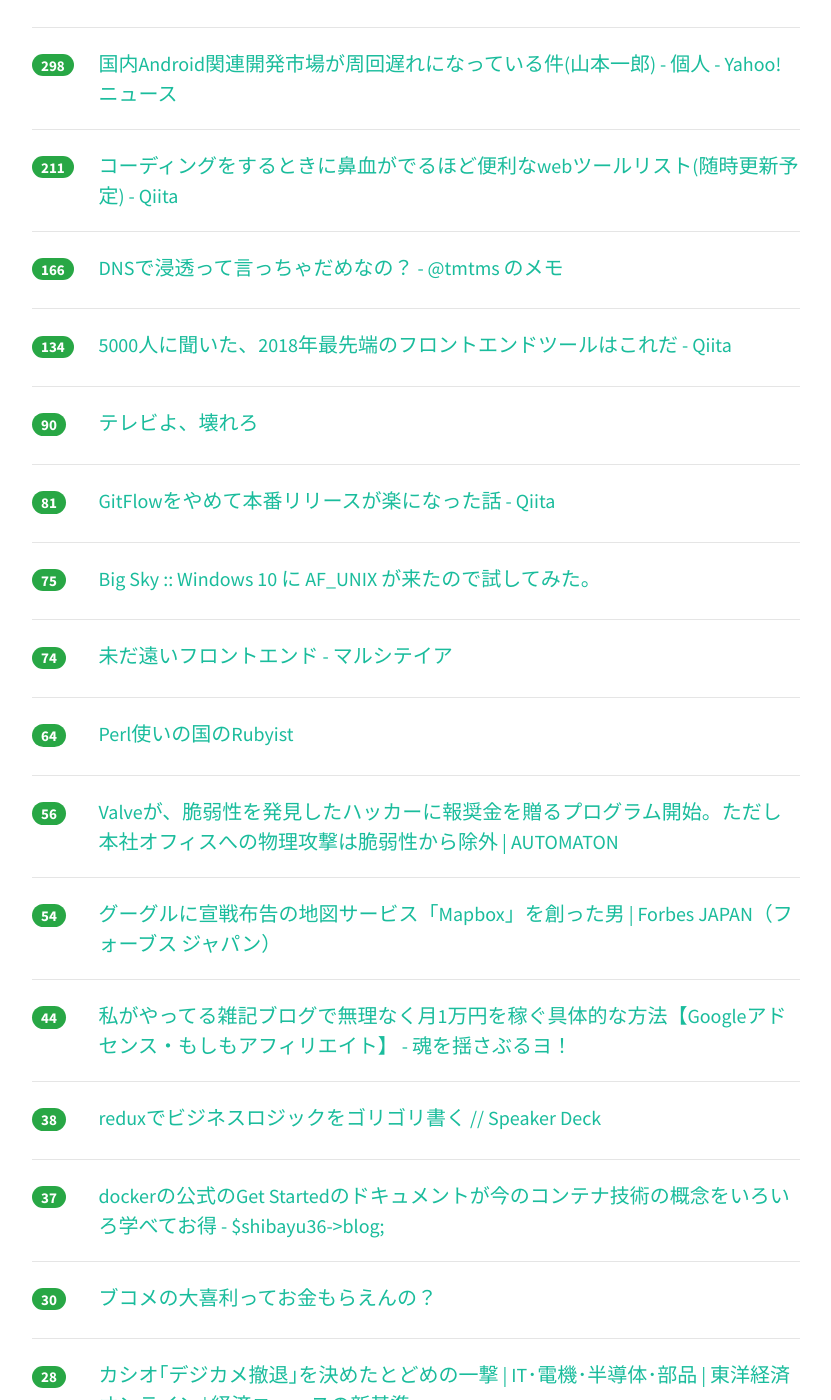
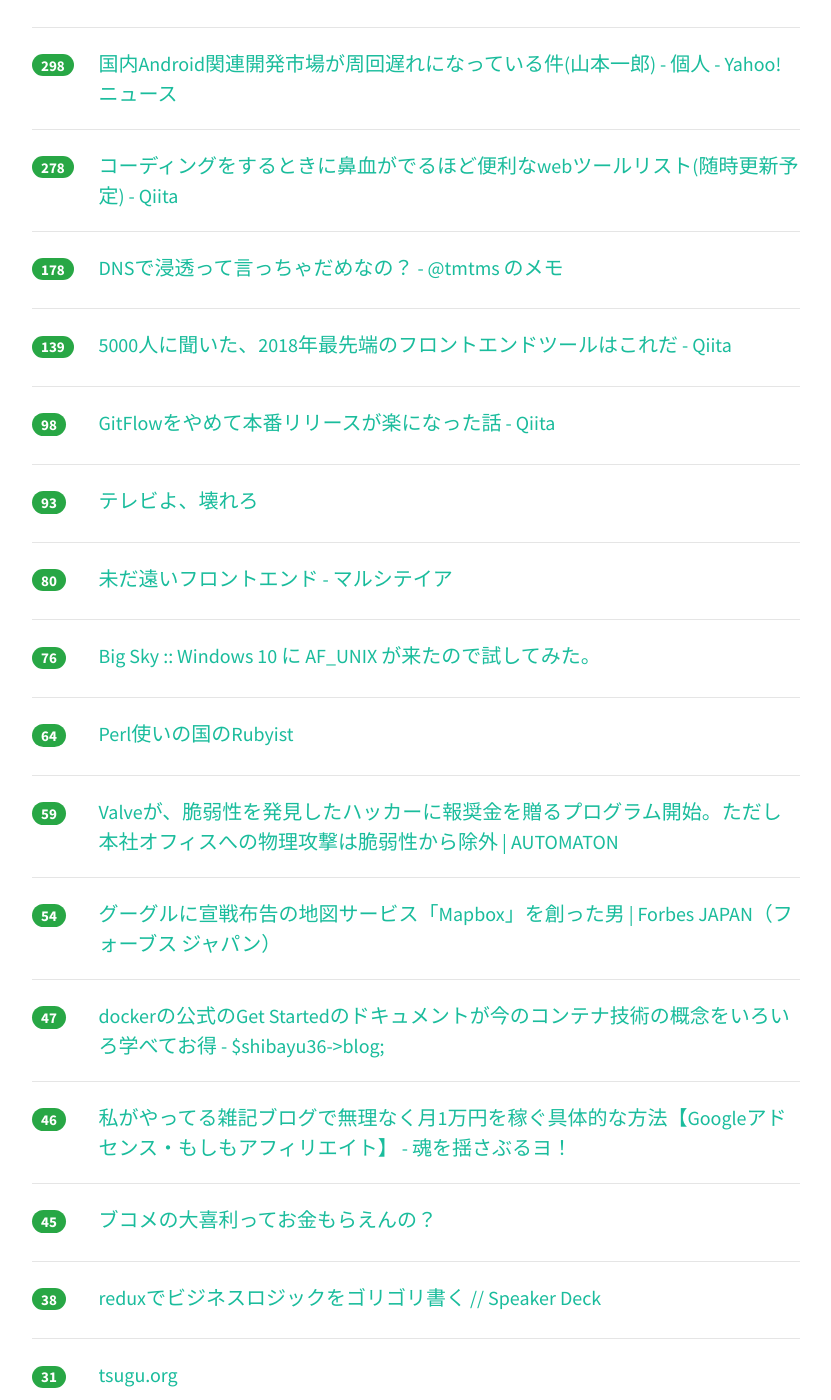
Before and after one commit to yatta47/hatena-matome-site, a Jekyll site: the page built from _posts/2018-05-13-hatena.md, in a window 1280 px wide and 1400 px high, scrolled down 526 px. Shown: the whole window, without its empty margins (224-1055 px from the left). Built offline with Jekyll 4.4.1, drawn with Linux system fonts in a browser that asks for light colours; nearby versions of some CDN libraries; some of the changed text lies outside the part shown.

Commit message:
Updated 2018-05-13

```diff
--- a/_posts/2018-05-13-hatena.md
+++ b/_posts/2018-05-13-hatena.md
@@ -1,18 +1,18 @@
 ---
 layout: post
 title:  "2018-05-13 はてぶIT"
-date:   2018-05-13 22:02:06
+date:   2018-05-13 23:01:14
 tags: [it-hotentry]
 ---
 59 件のデータあり
 
 <hr><div class="row">
-<div class="col-1"><span class="badge badge-pill badge-success h2">341</span></div>
+<div class="col-1"><span class="badge badge-pill badge-success h2">355</span></div>
 <div class="col-11"><a href='https://mainichi.jp/articles/20180512/mog/00m/040/007000c' target='_blank'>公文書クライシス：防衛省のファイル名、わざと分かりにくく　「公開請求逃れ」と職員証言 - 毎日新聞</a></div>
 </div>
 <hr>
 <div class="row">
-<div class="col-1"><span class="badge badge-pill badge-success h2">307</span></div>
+<div class="col-1"><span class="badge badge-pill badge-success h2">328</span></div>
 <div class="col-11"><a href='https://anond.hatelabo.jp/20180512231057' target='_blank'>昔は無料だったけど今有料なもの</a></div>
 </div>
 <hr>
@@ -22,38 +22,38 @@ tags: [it-hotentry]
 </div>
 <hr>
 <div class="row">
-<div class="col-1"><span class="badge badge-pill badge-success h2">211</span></div>
+<div class="col-1"><span class="badge badge-pill badge-success h2">278</span></div>
 <div class="col-11"><a href='https://qiita.com/isuke/items/7fcc5eb0b985005b7b7c' target='_blank'>コーディングをするときに鼻血がでるほど便利なwebツールリスト(随時更新予定) - Qiita</a></div>
 </div>
 <hr>
 <div class="row">
-<div class="col-1"><span class="badge badge-pill badge-success h2">166</span></div>
+<div class="col-1"><span class="badge badge-pill badge-success h2">178</span></div>
 <div class="col-11"><a href='https://tmtms.hatenablog.com/entry/201805/dns' target='_blank'>DNSで浸透って言っちゃだめなの？ - @tmtms のメモ</a></div>
 </div>
 <hr>
 <div class="row">
-<div class="col-1"><span class="badge badge-pill badge-success h2">134</span></div>
+<div class="col-1"><span class="badge badge-pill badge-success h2">139</span></div>
 <div class="col-11"><a href='https://qiita.com/rana_kualu/items/8dc3f93a7176d9a0f05d' target='_blank'>5000人に聞いた、2018年最先端のフロントエンドツールはこれだ - Qiita</a></div>
 </div>
 <hr>
 <div class="row">
-<div class="col-1"><span class="badge badge-pill badge-success h2">90</span></div>
+<div class="col-1"><span class="badge badge-pill badge-success h2">98</span></div>
+<div class="col-11"><a href='https://qiita.com/koyopro/items/b4569285efc22c6397c6' target='_blank'>GitFlowをやめて本番リリースが楽になった話 - Qiita</a></div>
+</div>
+<hr>
+<div class="row">
+<div class="col-1"><span class="badge badge-pill badge-success h2">93</span></div>
 <div class="col-11"><a href='https://anond.hatelabo.jp/20180513112802' target='_blank'>テレビよ、壊れろ</a></div>
 </div>
 <hr>
 <div class="row">
-<div class="col-1"><span class="badge badge-pill badge-success h2">81</span></div>
-<div class="col-11"><a href='https://qiita.com/koyopro/items/b4569285efc22c6397c6' target='_blank'>GitFlowをやめて本番リリースが楽になった話 - Qiita</a></div>
+<div class="col-1"><span class="badge badge-pill badge-success h2">80</span></div>
+<div class="col-11"><a href='http://blog.gmork.in/entry/yet-another-frontend' target='_blank'>未だ遠いフロントエンド - マルシテイア</a></div>
 </div>
 <hr>
 <div class="row">
-<div class="col-1"><span class="badge badge-pill badge-success h2">75</span></div>
+<div class="col-1"><span class="badge badge-pill badge-success h2">76</span></div>
 <div class="col-11"><a href='https://mattn.kaoriya.net/software/lang/c/20180513001637.htm' target='_blank'>Big Sky :: Windows 10 に AF_UNIX が来たので試してみた。</a></div>
-</div>
-<hr>
-<div class="row">
-<div class="col-1"><span class="badge badge-pill badge-success h2">74</span></div>
-<div class="col-11"><a href='http://blog.gmork.in/entry/yet-another-frontend' target='_blank'>未だ遠いフロントエンド - マルシテイア</a></div>
 </div>
 <hr>
 <div class="row">
@@ -62,7 +62,7 @@ tags: [it-hotentry]
 </div>
 <hr>
 <div class="row">
-<div class="col-1"><span class="badge badge-pill badge-success h2">56</span></div>
+<div class="col-1"><span class="badge badge-pill badge-success h2">59</span></div>
 <div class="col-11"><a href='http://jp.automaton.am/articles/newsjp/20180513-67685/' target='_blank'>Valveが、脆弱性を発見したハッカーに報奨金を贈るプログラム開始。ただし本社オフィスへの物理攻撃は脆弱性から除外 | AUTOMATON</a></div>
 </div>
 <hr>
@@ -72,8 +72,18 @@ tags: [it-hotentry]
 </div>
 <hr>
 <div class="row">
-<div class="col-1"><span class="badge badge-pill badge-success h2">44</span></div>
+<div class="col-1"><span class="badge badge-pill badge-success h2">47</span></div>
+<div class="col-11"><a href='http://blog.shibayu36.org/entry/2018/05/13/181341' target='_blank'>dockerの公式のGet Startedのドキュメントが今のコンテナ技術の概念をいろいろ学べてお得 - $shibayu36->blog;</a></div>
+</div>
+<hr>
+<div class="row">
+<div class="col-1"><span class="badge badge-pill badge-success h2">46</span></div>
 <div class="col-11"><a href='http://www.tamashii-yusaburuyo.work/entry/%E7%84%A1%E7%90%86%E3%81%AA%E3%81%8F%E6%9C%881%E4%B8%87%E5%86%86%E3%82%92%E7%A8%BC%E3%81%90%E5%85%B7%E4%BD%93%E7%9A%84%E3%81%AA%E6%96%B9%E6%B3%95' target='_blank'>私がやってる雑記ブログで無理なく月1万円を稼ぐ具体的な方法【Googleアドセンス・もしもアフィリエイト】 - 魂を揺さぶるヨ！</a></div>
+</div>
+<hr>
+<div class="row">
+<div class="col-1"><span class="badge badge-pill badge-success h2">45</span></div>
+<div class="col-11"><a href='https://anond.hatelabo.jp/20180511003336' target='_blank'>ブコメの大喜利ってお金もらえんの？</a></div>
 </div>
 <hr>
 <div class="row">
@@ -82,23 +92,18 @@ tags: [it-hotentry]
 </div>
 <hr>
 <div class="row">
-<div class="col-1"><span class="badge badge-pill badge-success h2">37</span></div>
-<div class="col-11"><a href='http://blog.shibayu36.org/entry/2018/05/13/181341' target='_blank'>dockerの公式のGet Startedのドキュメントが今のコンテナ技術の概念をいろいろ学べてお得 - $shibayu36->blog;</a></div>
+<div class="col-1"><span class="badge badge-pill badge-success h2">31</span></div>
+<div class="col-11"><a href='https://tsugu.org/' target='_blank'>tsugu.org</a></div>
 </div>
 <hr>
 <div class="row">
 <div class="col-1"><span class="badge badge-pill badge-success h2">30</span></div>
-<div class="col-11"><a href='https://anond.hatelabo.jp/20180511003336' target='_blank'>ブコメの大喜利ってお金もらえんの？</a></div>
+<div class="col-11"><a href='https://anond.hatelabo.jp/20180513135239' target='_blank'>好きなこと書けばええんやで</a></div>
 </div>
 <hr>
 <div class="row">
 <div class="col-1"><span class="badge badge-pill badge-success h2">28</span></div>
 <div class="col-11"><a href='https://toyokeizai.net/articles/-/220541' target='_blank'>カシオ｢デジカメ撤退｣を決めたとどめの一撃 | IT･電機･半導体･部品 | 東洋経済オンライン | 経済ニュースの新基準</a></div>
-</div>
-<hr>
-<div class="row">
-<div class="col-1"><span class="badge badge-pill badge-success h2">28</span></div>
-<div class="col-11"><a href='https://anond.hatelabo.jp/20180513135239' target='_blank'>好きなこと書けばええんやで</a></div>
 </div>
 <hr>
 <div class="row">
@@ -109,6 +114,11 @@ tags: [it-hotentry]
 <div class="row">
 <div class="col-1"><span class="badge badge-pill badge-success h2">27</span></div>
 <div class="col-11"><a href='https://speakerdeck.com/izumin5210/splitting-db-on-rails' target='_blank'>Splitting DB on "Rails" // Speaker Deck</a></div>
+</div>
+<hr>
+<div class="row">
+<div class="col-1"><span class="badge badge-pill badge-success h2">27</span></div>
+<div class="col-11"><a href='http://in.fablic.co.jp/entry/2018/05/12/215813' target='_blank'>RejectKaigi2018参加レポート - inFablic | Fablic, inc. Developer's Blog.</a></div>
 </div>
 <hr>
 <div class="row">
@@ -128,7 +138,7 @@ tags: [it-hotentry]
 <hr>
 <div class="row">
 <div class="col-1"><span class="badge badge-pill badge-success h2">26</span></div>
-<div class="col-11"><a href='http://in.fablic.co.jp/entry/2018/05/12/215813' target='_blank'>RejectKaigi2018参加レポート - inFablic | Fablic, inc. Developer's Blog.</a></div>
+<div class="col-11"><a href='https://note.mu/daioki/n/n0acef90fe21f' target='_blank'>キーボードの沼｜大沖｜note</a></div>
 </div>
 <hr>
 <div class="row">
@@ -143,17 +153,22 @@ tags: [it-hotentry]
 <hr>
 <div class="row">
 <div class="col-1"><span class="badge badge-pill badge-success h2">24</span></div>
-<div class="col-11"><a href='https://note.mu/daioki/n/n0acef90fe21f' target='_blank'>キーボードの沼｜大沖｜note</a></div>
-</div>
-<hr>
-<div class="row">
-<div class="col-1"><span class="badge badge-pill badge-success h2">23</span></div>
 <div class="col-11"><a href='https://gigazine.net/news/20180511-intel-kernel-ring-vulnerability/' target='_blank'>WindowsやmacOSなど主要OSに共通する深刻な脆弱性が発覚、原因はOSベンダーによるCPUアーキテクチャの仕様解釈ミスか - GIGAZINE</a></div>
 </div>
 <hr>
 <div class="row">
 <div class="col-1"><span class="badge badge-pill badge-success h2">23</span></div>
 <div class="col-11"><a href='https://speakerdeck.com/rrreeeyyy/wsa02-rrreeeyyy' target='_blank'>エンジニアリングをちゃんとやる あるいは 人類の平和 について / wsa02-rrreeeyyy // Speaker Deck</a></div>
+</div>
+<hr>
+<div class="row">
+<div class="col-1"><span class="badge badge-pill badge-success h2">23</span></div>
+<div class="col-11"><a href='https://www.lifehacker.jp/2018/05/how-to-instantly-open-any-safari-link-in-a-new-tab-on.html' target='_blank'>iPhoneのSafariで新規タブを簡単に開く方法 | ライフハッカー［日本版］</a></div>
+</div>
+<hr>
+<div class="row">
+<div class="col-1"><span class="badge badge-pill badge-success h2">23</span></div>
+<div class="col-11"><a href='https://speakerdeck.com/yuzutas0/20180425' target='_blank'>データ集計業務を半年で300案件捌いて見えてきた勘所 / 20180425 // Speaker Deck</a></div>
 </div>
 <hr>
 <div class="row">
@@ -177,17 +192,7 @@ tags: [it-hotentry]
 </div>
 <hr>
 <div class="row">
-<div class="col-1"><span class="badge badge-pill badge-success h2">21</span></div>
-<div class="col-11"><a href='https://www.lifehacker.jp/2018/05/how-to-instantly-open-any-safari-link-in-a-new-tab-on.html' target='_blank'>iPhoneのSafariで新規タブを簡単に開く方法 | ライフハッカー［日本版］</a></div>
-</div>
-<hr>
-<div class="row">
 <div class="col-1"><span class="badge badge-pill badge-success h2">20</span></div>
-<div class="col-11"><a href='https://speakerdeck.com/yuzutas0/20180425' target='_blank'>データ集計業務を半年で300案件捌いて見えてきた勘所 / 20180425 // Speaker Deck</a></div>
-</div>
-<hr>
-<div class="row">
-<div class="col-1"><span class="badge badge-pill badge-success h2">19</span></div>
 <div class="col-11"><a href='http://mattak.hatenablog.com/entry/2018/05/13/001822' target='_blank'>プロジェクト全体のコードの行数からいい感じかどうか知りたい - mattak's blog</a></div>
 </div>
 <hr>
@@ -237,6 +242,11 @@ tags: [it-hotentry]
 </div>
 <hr>
 <div class="row">
+<div class="col-1"><span class="badge badge-pill badge-success h2">14</span></div>
+<div class="col-11"><a href='https://qiita.com/uint256_t/items/01308b46ea839ba4a919' target='_blank'>Webブラウザの作り方 - Qiita</a></div>
+</div>
+<hr>
+<div class="row">
 <div class="col-1"><span class="badge badge-pill badge-success h2">13</span></div>
 <div class="col-11"><a href='http://blog.sushi.money/entry/2018/05/13/012741' target='_blank'>キャッシュレス生活2018 in 京都 - hitode909の日記</a></div>
 </div>
@@ -282,16 +292,6 @@ tags: [it-hotentry]
 </div>
 <hr>
 <div class="row">
-<div class="col-1"><span class="badge badge-pill badge-success h2">10</span></div>
-<div class="col-11"><a href='https://tsugu.org/' target='_blank'>tsugu.org</a></div>
-</div>
-<hr>
-<div class="row">
-<div class="col-1"><span class="badge badge-pill badge-success h2">9</span></div>
-<div class="col-11"><a href='https://qiita.com/uint256_t/items/01308b46ea839ba4a919' target='_blank'>Webブラウザの作り方 - Qiita</a></div>
-</div>
-<hr>
-<div class="row">
 <div class="col-1"><span class="badge badge-pill badge-success h2">8</span></div>
 <div class="col-11"><a href='https://favstar.fm/pro' target='_blank'>Pro Membership</a></div>
 </div>
```
